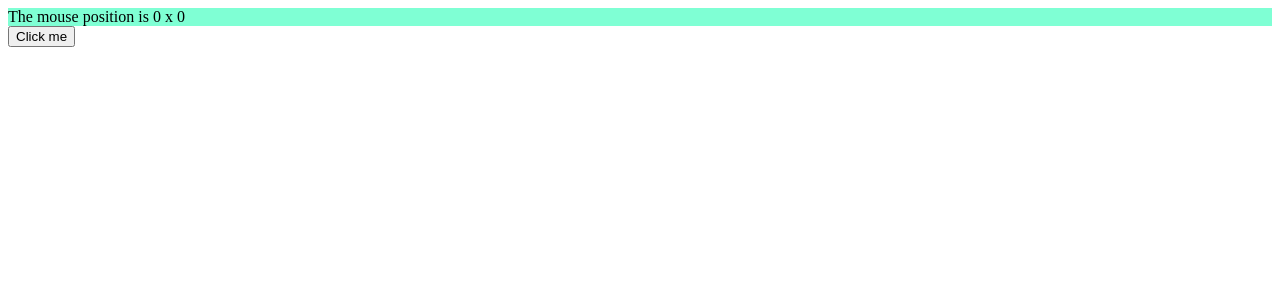
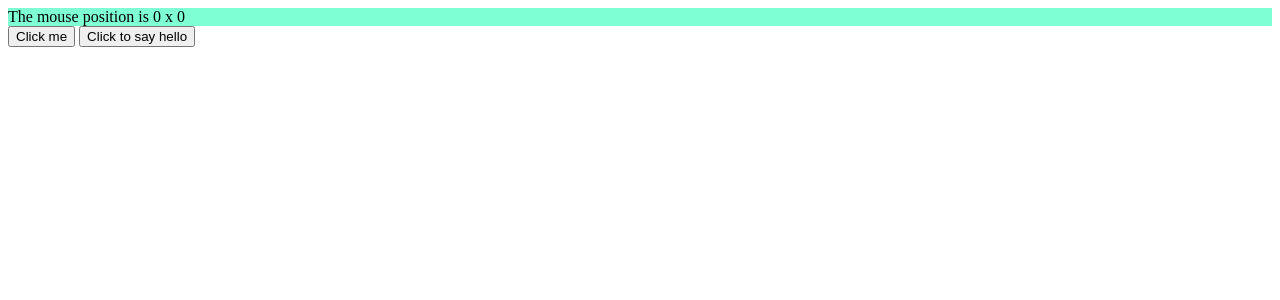
Before and after one commit to Lechros/study-svelte, a SvelteKit app: page /5 in a window 1280 px wide. Shown: the top 300 px of the page. Built offline with nearby package versions, Linux system fonts and the light colour scheme.

Commit message:
5: component events

```diff
--- a/src/routes/5/+page.svelte
+++ b/src/routes/5/+page.svelte
@@ -12,6 +12,12 @@
 
     function handleClick() {
         alert('no more alerts');
+    }
+
+    import Inner from './Inner.svelte';
+
+    function handleMessage(event) {
+        alert(event.detail.text);
     }
 </script>
 
@@ -38,6 +44,9 @@
     Click me
 </button>
 
+<!-- custom event name 'message' -->
+<Inner on:message={handleMessage}/>
+
 <style>
     div {
         width: 100%;
--- /dev/null
+++ b/src/routes/5/Inner.svelte
@@ -0,0 +1,15 @@
+<script>
+	import { createEventDispatcher } from "svelte";
+
+    const dispatch = createEventDispatcher();
+
+	function sayHello() {
+        dispatch('message', {
+            text: 'Hello!'
+        });
+	}
+</script>
+
+<button on:click={sayHello}>
+	Click to say hello
+</button>
```
